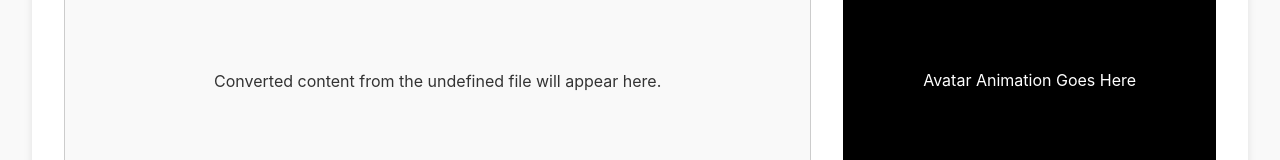
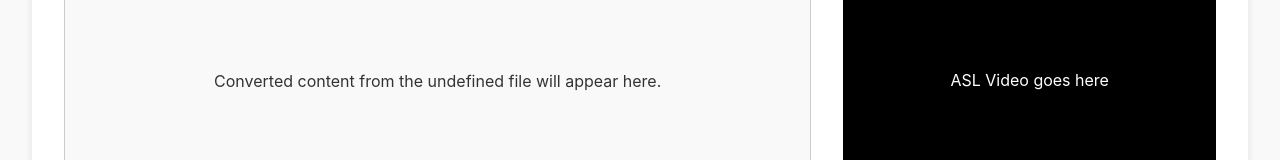
Before and after one commit to NifraWahaj/Talk2Sign, a React (Vite) app in the folder frontend/: page /file-processing in a window 1280 px wide. Shown: the part 382-542 px from the top of the page. Built offline with nearby package versions, Linux system fonts and the light colour scheme; no server answers.

Commit message:
text changed from animation to video on video container

```diff
--- a/frontend/src/pages/ExtractedTextPage.jsx
+++ b/frontend/src/pages/ExtractedTextPage.jsx
@@ -52,7 +52,7 @@ const ExtractedTextPage = () => {
         </div>
 
         <div className="animation-placeholder">
-          <p className="placeholder-text">Avatar animation goes here</p>
+          <p className="placeholder-text">ASL Video goes here</p>
         </div>
       </div>
 
--- a/frontend/src/pages/FileProcessing.jsx
+++ b/frontend/src/pages/FileProcessing.jsx
@@ -35,7 +35,7 @@ const FileProcessing = () => {
                 <p>MP4 Video Player Placeholder</p>
               </div>
               <div className="file-processing-avatar-placeholder">
-                <p>Avatar Animation Goes Here</p>
+                <p>ASL Video goes here</p>
               </div>
             </div>
           ) : (
@@ -44,7 +44,7 @@ const FileProcessing = () => {
                 <p>{`Converted content from the ${type} file will appear here.`}</p>
               </div>
               <div className="file-processing-avatar-placeholder">
-                <p>Avatar Animation Goes Here</p>
+                <p>ASL Video goes here</p>
               </div>
             </div>
           )}
```
